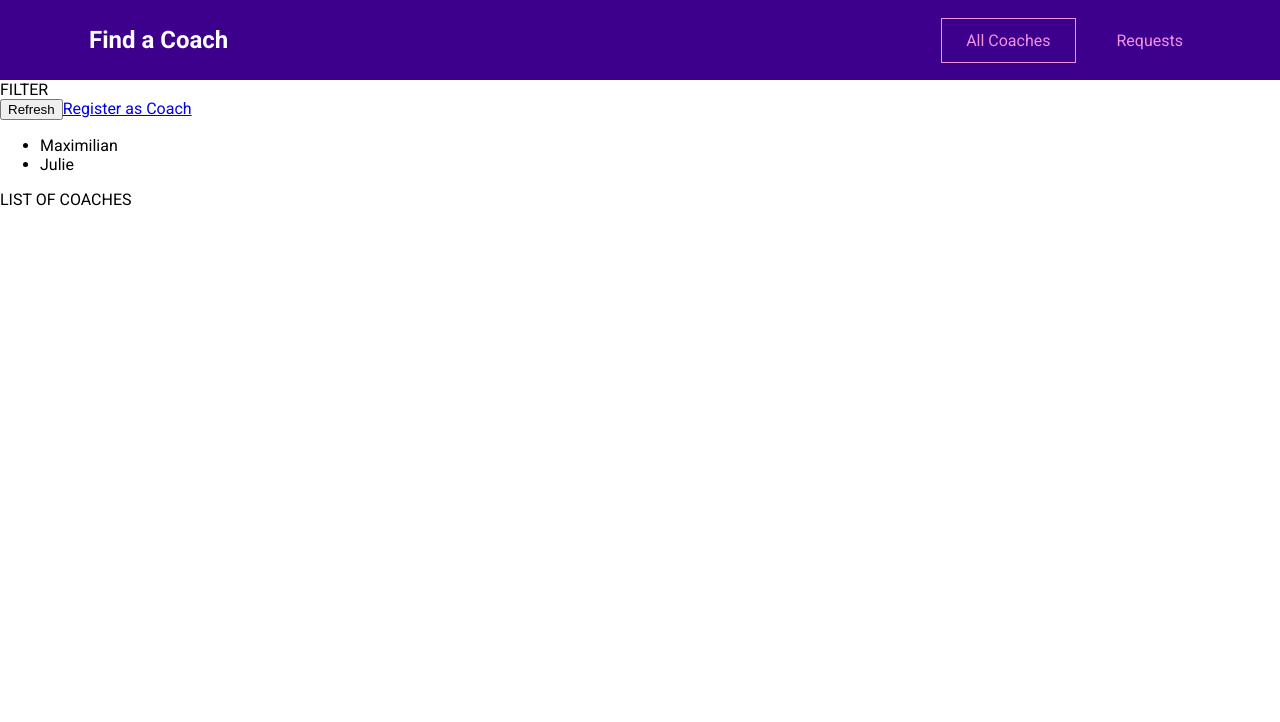
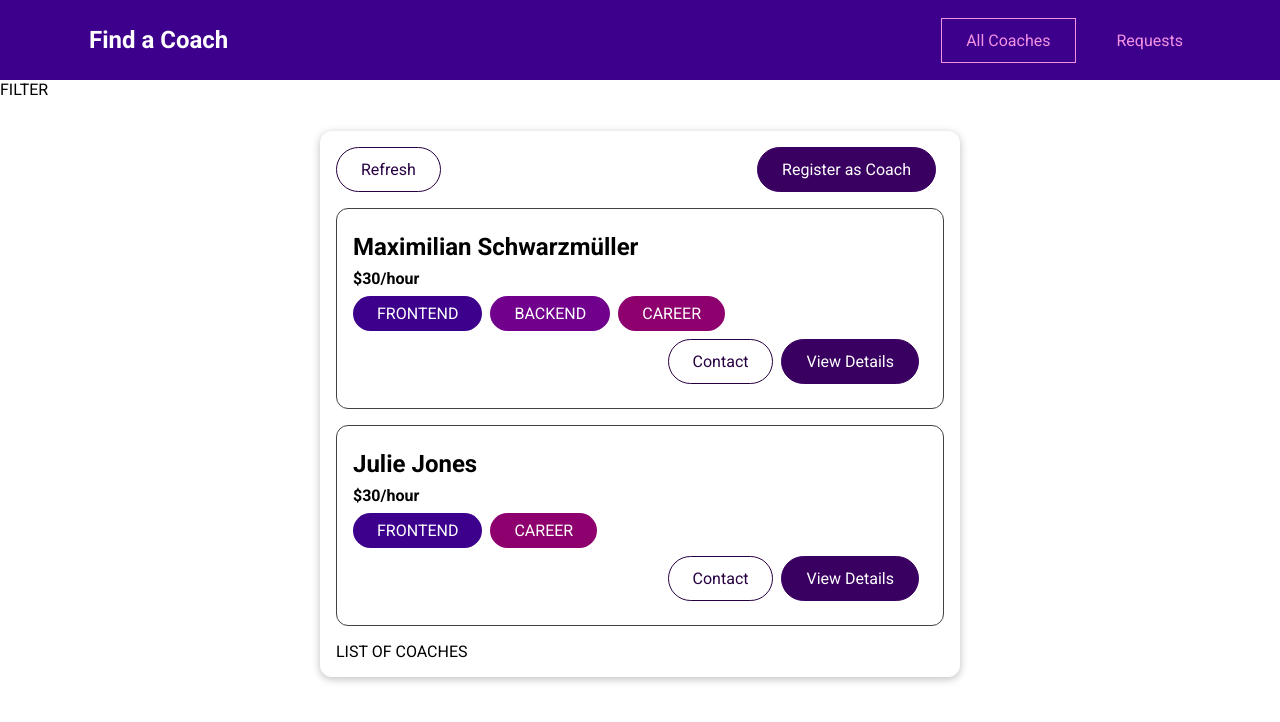
Before and after one commit to Broncs/find-a-coach, a Vue app: page /coaches in a window 1280 px wide. Shown: the top 722 px of the page. Built offline with nearby package versions, Linux system fonts and the light colour scheme.

Commit message:
coach detail and coaches list

```diff
--- /dev/null
+++ b/src/components/coaches/CoachItem.vue
@@ -0,0 +1,59 @@
+<template>
+    <li>
+        <h3>{{ fullName }}</h3>
+        <h4>${{ rate }}/hour</h4>
+        <div>
+            <base-badge v-for="area in areas"
+             :key="area" :type="area" :title="area"></base-badge>
+        </div>
+        <div class="actions">
+            <base-button mode="outline" link :to="coachContactLink">Contact</base-button>
+            <base-button link :to="coachDetailsLink">View Details</base-button>
+        </div>
+    </li>
+</template>
+
+<script>
+export default {
+    props:['id', 'firstName', 'lastName', 'rate', 'areas'],
+    computed:{
+        fullName(){
+            return this.firstName + ' '+ this.lastName
+        },
+        coachContactLink(){
+            return `/coaches/${this.id}/contact`
+        },
+        coachDetailsLink(){
+            return `/coaches/${this.id}`
+        }
+    }
+}
+</script>
+
+
+<style scoped>
+li {
+  margin: 1rem 0;
+  border: 1px solid #424242;
+  border-radius: 12px;
+  padding: 1rem;
+}
+
+h3 {
+  font-size: 1.5rem;
+}
+
+h3,
+h4 {
+  margin: 0.5rem 0;
+}
+
+div {
+  margin: 0.5rem 0;
+}
+
+.actions {
+  display: flex;
+  justify-content: flex-end;
+}
+</style>
--- /dev/null
+++ b/src/components/ui/BaseBadge.vue
@@ -0,0 +1,42 @@
+<template>
+    <span class="badge" :class="type">
+        {{ text }}
+    </span>
+</template>
+
+<script>
+export default {
+    props: ['type', 'title'],
+    computed:{
+        text(){
+            return this.title.toUpperCase();
+        }
+    }
+}
+</script>
+
+<style scoped>
+    .badge {
+    background-color: #ccc;
+    color: #252525;
+    border-radius: 30px;
+    padding: 0.5rem 1.5rem;
+    display: inline-block;
+    margin-right: 0.5rem;
+    }
+
+    .frontend {
+    background-color: #3d008d;
+    color: white;
+    }
+
+    .backend {
+    background-color: #71008d;
+    color: white;
+    }
+
+    .career {
+    background-color: #8d006e;
+    color: white;
+    }
+</style>
--- /dev/null
+++ b/src/components/ui/BaseButton.vue
@@ -0,0 +1,73 @@
+<template>
+    <button v-if="!link" :class="mode">
+        <slot></slot>
+    </button>
+    <router-link v-else  :to="to" :class="mode">
+        <slot></slot>
+    </router-link>
+</template>
+
+<script>
+export default {
+    props:{
+        mode:{
+            type: String,
+            required: false,
+            default: null,
+        },
+        link:{
+            type: Boolean,
+            required: false,
+            default: false
+        },
+        to:{
+            type: String,
+            required: false,
+            default: '/'
+        }
+    }
+}
+</script>
+
+<style scoped>
+    button,
+    a {
+    text-decoration: none;
+    padding: 0.75rem 1.5rem;
+    font: inherit;
+    background-color: #3a0061;
+    border: 1px solid #3a0061;
+    color: white;
+    cursor: pointer;
+    border-radius: 30px;
+    margin-right: 0.5rem;
+    display: inline-block;
+    }
+
+    a:hover,
+    a:active,
+    button:hover,
+    button:active {
+    background-color: #270041;
+    border-color: #270041;
+    }
+
+    .flat {
+    background-color: transparent;
+    color: #3a0061;
+    border: none;
+    }
+
+    .outline {
+    background-color: transparent;
+    border-color: #270041;
+    color: #270041;
+    }
+
+    .flat:hover,
+    .flat:active,
+    .outline:hover,
+    .outline:active {
+    background-color: #edd2ff;
+    }
+</style>
--- /dev/null
+++ b/src/components/ui/BaseCard.vue
@@ -0,0 +1,16 @@
+<template>
+    <div class="card">
+        <slot></slot>
+    </div>
+</template>
+
+<style scoped>
+    .card{
+        border-radius: 12px;
+        padding: 1rem;
+        margin: 2rem auto;
+        max-width: 40rem;
+        box-shadow: 0 2px 8px rgba(0,0,0,0.26);
+    }
+
+</style>
--- a/src/pages/coaches/CoachDetail.vue
+++ b/src/pages/coaches/CoachDetail.vue
@@ -1,12 +1,73 @@
 <template>
-
-<h1>Details for coach</h1>
-<router-view></router-view>
-<router-link to="/coaches/c1/contact">contact</router-link>
+  <section>
+    <base-card>
+    <h2>{{ fullName }}</h2>
+      <h3>${{ rate }}/hour</h3>
+    </base-card>
+  </section>
+  <section>
+    <base-card>
+      <header>
+        <h2>Interested? Reach out now!</h2>
+    <base-button v-if="!checkContactButton" link :to="contactLink">Contact</base-button>
+      </header>
+      <router-view></router-view>
+    </base-card>
+  </section>
+  <section>
+    <base-card>
+      <base-badge
+        v-for="area in areas"
+        :key="area"
+        :type="area"
+        :title="area"
+      ></base-badge>
+      <p>{{ description }}</p>
+    </base-card>
+  </section>
 </template>
 
 <script>
 export default {
+  props: ['id'],
+  data() {
+    return {
+      selectedCoach: null,
+    };
+  },
+  computed: {
+    fullName() {
+      return this.selectedCoach.firstName + ' ' + this.selectedCoach.lastName;
+    },
+    contactLink() {
+      // return this.$route.path + '/' + this.id + '/contact'
+      return this.$route.path + '/contact';
+    // return  this.$route.matched.some(path => path.name !== 'contact-coach');
+    },
+    checkContactButton(){
 
-}
+   return this.$route.matched.some(path => {
+    console.log( path.name)
+    return path.name !== 'contact-coach'
+   });
+
+    },
+    areas() {
+      return this.selectedCoach.areas;
+    },
+    rate() {
+      return this.selectedCoach.hourlyRate;
+    },
+    description() {
+      return this.selectedCoach.description;
+    },
+  },
+  created() {
+    this.selectedCoach = this.$store.getters['coaches/coaches'].find(
+      (coach) => coach.id === this.id
+    );
+
+
+  },
+};
 </script>
--- a/src/pages/coaches/CoachesList.vue
+++ b/src/pages/coaches/CoachesList.vue
@@ -1,34 +1,57 @@
 <template>
+  <section>FILTER</section>
 
-    <section>
-        FILTER
-    </section>
+  <section>
+    <base-card>
+      <div class="controls">
+        <base-button mode="outline">Refresh</base-button>
+        <base-button link to="/register">Register as Coach</base-button>
+      </div>
 
-    <section>
-        <div class="controls">
-            <button>Refresh</button>
-            <router-link to='/register'>Register as Coach</router-link>
-        </div>
-        <ul v-if="hasCoaches">
-            <li v-for="coach in filteredCoaches" :key="coach.id" >
-                {{coach.firstName  }}
-                </li>
-        </ul>
-        <h3 v-else> No coaches found.</h3>
-        LIST OF COACHES
-    </section>
-
+      <ul v-if="hasCoaches">
+        <coach-item
+          v-for="coach in filteredCoaches"
+          :key="coach.id"
+          :id="coach.id"
+          :first-name="coach.firstName"
+          :last-name="coach.lastName"
+          :rate="coach.hourlyRate"
+          :areas="coach.areas"
+        >
+        </coach-item>
+      </ul>
+      <h3 v-else>No coaches found.</h3>
+      LIST OF COACHES
+    </base-card>
+  </section>
 </template>
 
 <script>
+import CoachItem from '../../components/coaches/CoachItem.vue';
 export default {
-    computed:{
-        filteredCoaches(){
-            return this.$store.getters['coaches/coaches']
-        },
-        hasCoaches(){
-            return this.$store.getters['coaches/hasCoaches']
-        }
-    }
+  components: {
+    CoachItem,
+  },
+  computed: {
+    filteredCoaches() {
+      return this.$store.getters['coaches/coaches'];
+    },
+    hasCoaches() {
+      return this.$store.getters['coaches/hasCoaches'];
+    },
+  },
+};
+</script>
+
+<style scoped>
+ul {
+  list-style: none;
+  margin: 0;
+  padding: 0;
 }
-</script>
+
+.controls {
+  display: flex;
+  justify-content: space-between;
+}
+</style>
--- a/src/router.js
+++ b/src/router.js
@@ -20,8 +20,13 @@
     {
       path: '/coaches/:id',
       component: CoachDetail,
+      props: true,
+      name: 'contact-coach',
       children:[
-        {path: 'contact',component: ContactCoach} // /coaches/c1/contact
+        {
+
+          path: 'contact',
+          component: ContactCoach} // /coaches/c1/contact
       ]
     },
     {
```
Also changed, not shown: src/main.js (+9 -0 lines).
